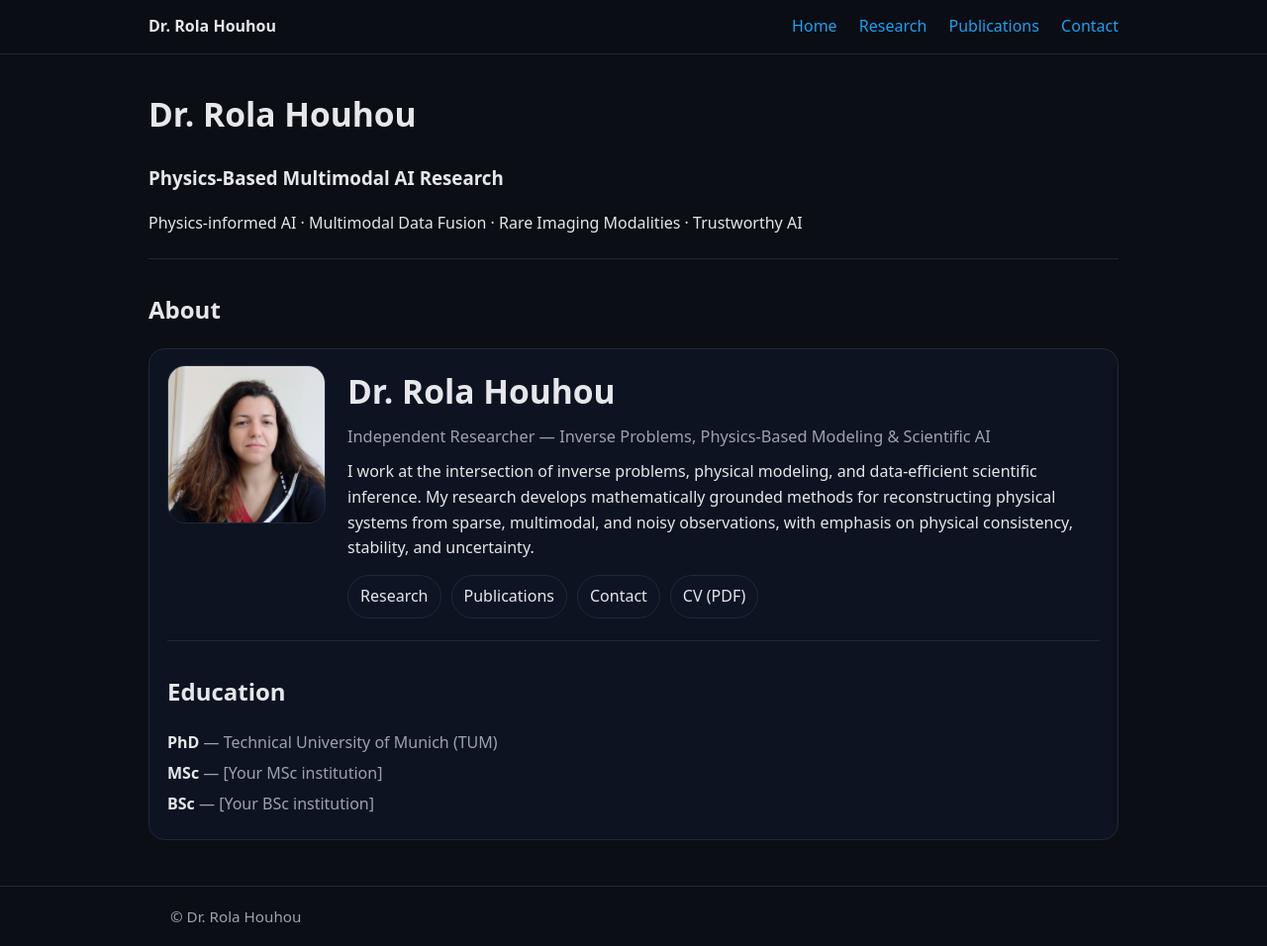
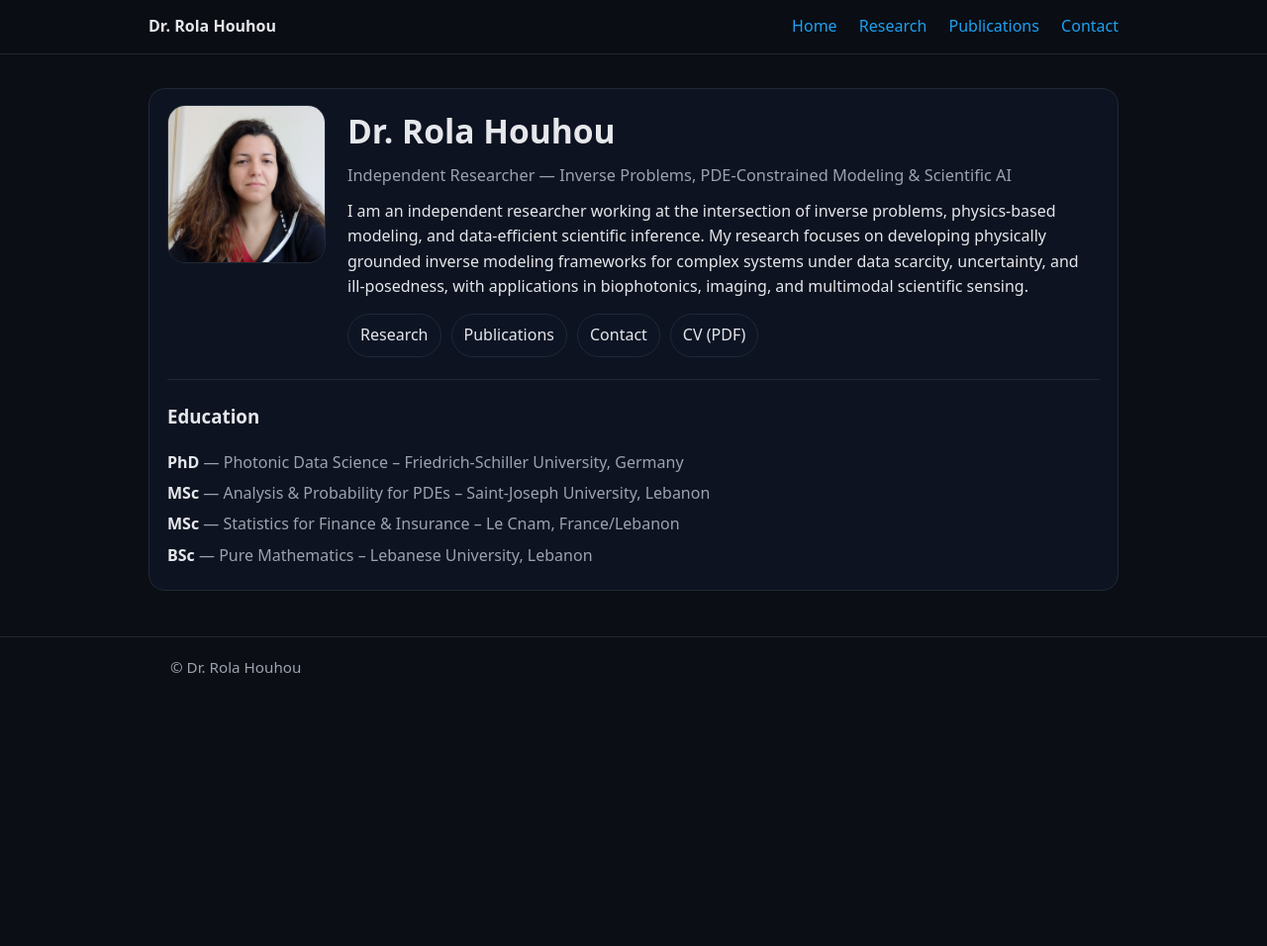
Before and after one commit to rhouhou/rhouhou.github.io, a Jekyll site: the page built from index.md, in a window 1280 px wide and 956 px high. Shown: the whole window at 99% size. Built offline with Jekyll 4.4.1, drawn with Linux system fonts in a browser that asks for light colours.

Commit message:
Update index.md

```diff
--- a/index.md
+++ b/index.md
@@ -3,14 +3,6 @@ layout: default
 title: ""
 ---
 
-# Dr. Rola Houhou
-### Physics-Based Multimodal AI Research
-
-Physics-informed AI · Multimodal Data Fusion · Rare Imaging Modalities · Trustworthy AI
-
----
-
-## About
 <section class="card">
   <div class="hero">
     <div class="hero-photo">
@@ -18,25 +10,24 @@ Physics-informed AI · Multimodal Data Fusion · Rare Imaging Modalities · Trus
     </div>
     <div>
       <h1>Dr. Rola Houhou</h1>
-      <div class="tagline">Independent Researcher — Inverse Problems, Physics-Based Modeling & Scientific AI</div>
+      <div class="tagline">Independent Researcher — Inverse Problems, PDE-Constrained Modeling & Scientific AI</div>
       <p>
-        I work at the intersection of inverse problems, physical modeling, and data-efficient scientific inference.
-        My research develops mathematically grounded methods for reconstructing physical systems from sparse,
-        multimodal, and noisy observations, with emphasis on physical consistency, stability, and uncertainty.
+        I am an independent researcher working at the intersection of inverse problems, physics-based modeling, and data-efficient scientific inference. My research focuses on developing physically grounded inverse modeling frameworks for complex systems under data scarcity, uncertainty, and ill-posedness, with applications in biophotonics, imaging, and multimodal scientific sensing.
       </p>
       <div class="quicklinks">
         <a href="research.html">Research</a>
         <a href="publications.html">Publications</a>
         <a href="contact.html">Contact</a>
-        <a href="assets/CV.pdf">CV (PDF)</a>
+        <a href="assets/docs/CV_RolaHouhou.pdf">CV (PDF)</a>
       </div>
     </div>
   </div>
   <hr>
-  <h2>Education</h2>
+  <h3>Education</h3>
   <ul class="compact-list">
-    <li><strong>PhD</strong> <span class="where">— Technical University of Munich (TUM)</span></li>
-    <li><strong>MSc</strong> <span class="where">— [Your MSc institution]</span></li>
-    <li><strong>BSc</strong> <span class="where">— [Your BSc institution]</span></li>
+    <li><strong>PhD</strong> <span class="where">— Photonic Data Science – Friedrich-Schiller University, Germany</span></li>
+    <li><strong>MSc</strong> <span class="where">— Analysis & Probability for PDEs – Saint-Joseph University, Lebanon</span></li>
+    <li><strong>MSc</strong> <span class="where">— Statistics for Finance & Insurance – Le Cnam, France/Lebanon</span></li>
+    <li><strong>BSc</strong> <span class="where">— Pure Mathematics – Lebanese University, Lebanon</span></li>
   </ul>
 </section>
```
